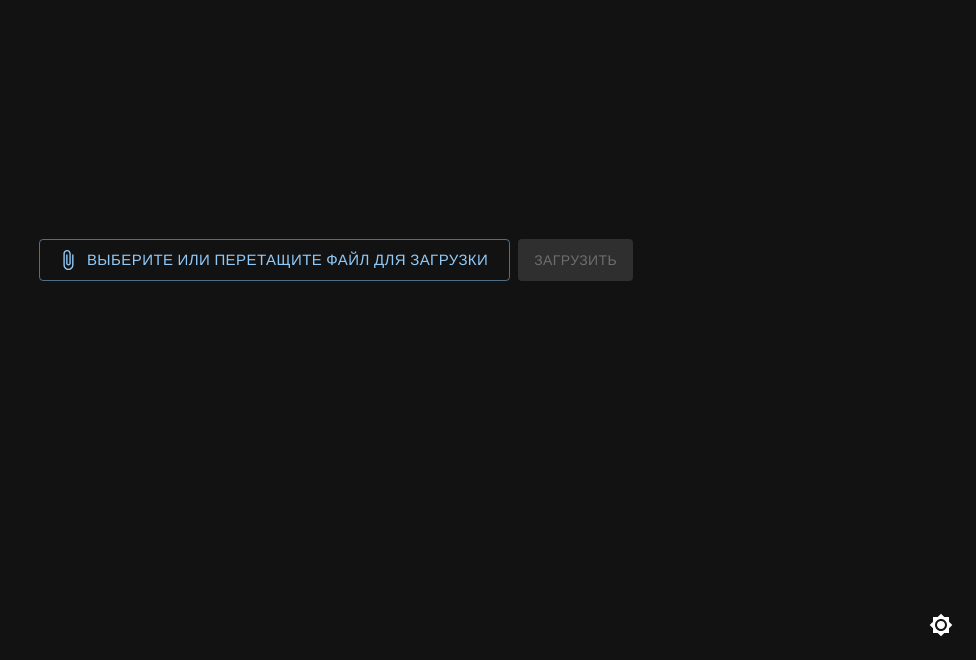
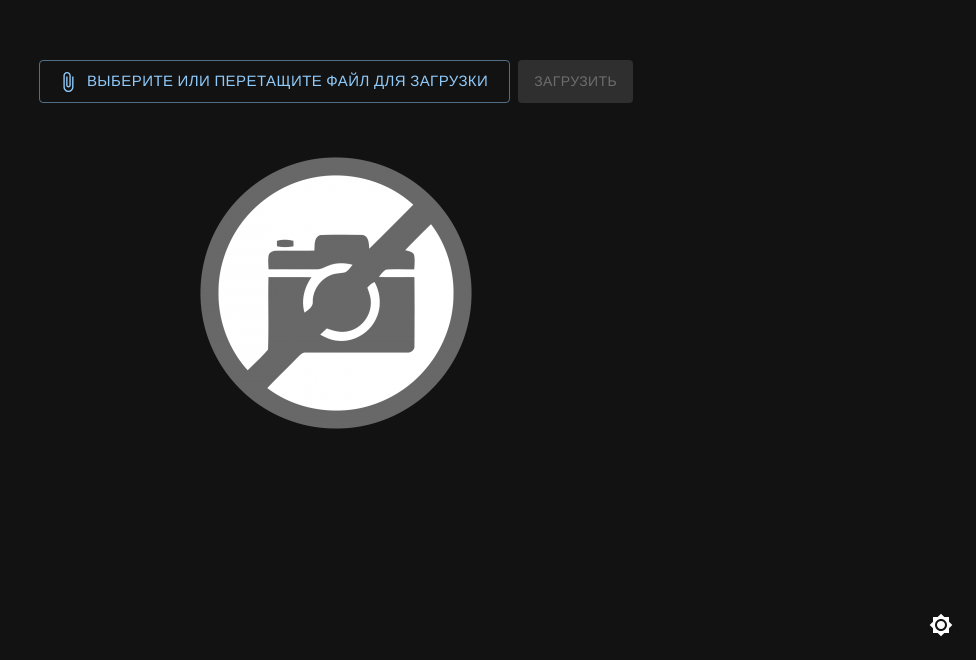
Before and after one commit to TOO-CODEMEN/waste_front, a React (Vite) app: page / in a window 1280 px wide. Shown: the part 140-800 px from the top of the page, without its empty margins (304-1280 px from the left). Built offline with nearby package versions, Linux system fonts and the light colour scheme; a web font is replaced by a local one.

Commit message:
added changes

```diff
--- a/src/App.jsx
+++ b/src/App.jsx
@@ -3,12 +3,32 @@ import Box from '@mui/material/Box'
 import Stack from '@mui/material/Stack'
 import { DragAndDrop } from './Components/DragAndDrop'
 import { UploadInput } from './Components/UploadInput'
-import { useState } from 'react'
+import { useEffect, useState } from 'react'
+import { usePostFileMutation } from './api/file'
+import { dataNames } from './data/data'
+import { Result } from './Components/Result'
 
 function App() {
 	const [file, setFile] = useState(null)
+	const [postFile, { isLoading, data, isError }] = usePostFileMutation()
+	const [image, setImage] = useState()
+
+	const fileReader = new FileReader()
+	fileReader.onloadend = () => {
+		setImage(fileReader.result)
+	}
+
+
+	const onSubmitHandler = async (e) => {
+		e.preventDefault()
+		const form = new FormData()
+		form.append('file', file)
+		await postFile(form)
+		fileReader.readAsDataURL(file)
+	}
 
 	return (
+		<div>
 			<DragAndDrop setFile={setFile}>
 				<Box component='form'>
 					<Stack direction='row' spacing={1}>
@@ -16,13 +36,22 @@ function App() {
 						<Button
 							disabled={file ? false : true}
 							variant='contained'
-						type='submit'
+							onClick={onSubmitHandler}
 						>
 							Загрузить
 						</Button>
 					</Stack>
 				</Box>
+				<Box>
+					<Result
+						isError={isError}
+						isFetching={isLoading}
+						data={data}
+						image={image}
+					/>
+				</Box>
 			</DragAndDrop>
+		</div>
 	)
 }
 
--- a/src/Components/DragAndDrop.jsx
+++ b/src/Components/DragAndDrop.jsx
@@ -33,6 +33,8 @@ export const DragAndDrop = ({ children, setFile }) => {
 				border: highlight && '5px dashed',
 				borderColor: 'primary.main',
 				margin: '20px',
+				display: 'flex',
+				flexDirection: 'column'
 			}}
 			minHeight='calc(100vh - 40px)'
 			display='flex'
--- /dev/null
+++ b/src/Components/Result.jsx
@@ -0,0 +1,29 @@
+import { CircularProgress } from '@mui/material'
+import React from 'react'
+import { dataNames } from '../data/data'
+import photo from '../assets/img/photo.png'
+import s from './styles.module.scss'
+
+export const Result = ({isError, isFetching, data, image}) => {
+	return (
+		<div style={{marginTop: 20}}>
+			{isError ? (
+				<div>Ошибка</div>
+			) : isFetching ? (
+				<CircularProgress />
+			) : data ? (
+				<div>
+                    <div className={s.title}>
+                        Ответ сервера:
+                    </div>
+                    <div className={s.result}>
+                        С точностью <span>{Math.round(data.predictions[0]?.confidence * 100)}%</span> это - <span>{dataNames[data.predictions[0]?.class]}</span>
+                    </div>
+                    <img src={image ? image : photo} />
+                </div>
+			) : (
+				<div><img src={image ? image : photo} /></div>
+			)}
+		</div>
+	)
+}
--- /dev/null
+++ b/src/Components/styles.module.css
@@ -0,0 +1 @@
+.title{font-size:36px;margin-bottom:10px}.result{font-weight:bold}img{border-radius:20px;margin-top:10px}
--- /dev/null
+++ b/src/Components/styles.module.scss
@@ -0,0 +1,13 @@
+.title {
+    font-size: 36px;
+    margin-bottom: 10px;
+}
+
+.result {
+    font-weight: bold;
+}
+
+img {
+    border-radius: 20px;
+    margin-top: 10px;
+}
--- /dev/null
+++ b/src/api/file.js
@@ -0,0 +1,19 @@
+import { createApi, fetchBaseQuery } from '@reduxjs/toolkit/query/react'
+
+export const filesApi = createApi({
+    reducerPath: 'filesApi',
+    baseQuery: fetchBaseQuery({
+        baseUrl: 'http://127.0.0.1:5000',
+    }),
+    endpoints: (builder) => ({
+        postFile: builder.mutation({
+            query: (body) => ({
+                url: '/file',
+                method: 'POST',
+                body
+            })
+        }),
+    }),
+})
+
+export const { usePostFileMutation } = filesApi
--- a/src/data/data.js
+++ b/src/data/data.js
@@ -1,4 +1,4 @@
-export const data = {
+export const dataNames = {
     'tree': 'дерево',
     'priming': 'грунт',
     'brick': 'кирпич',
--- a/src/store/store.js
+++ b/src/store/store.js
@@ -1,8 +1,13 @@
-import { configureStore } from '@reduxjs/toolkit'
+import { configureStore, getDefaultMiddleware } from '@reduxjs/toolkit'
 import appReducer from './appSlice'
+import { filesApi } from '../api/file'
+import { setupListeners } from '@reduxjs/toolkit/query'
 
 export const store = configureStore({
 	reducer: {
 		app: appReducer,
-	},
+		[filesApi.reducerPath]: filesApi.reducer,
+	}, middleware: (getDefaultMiddleware) => getDefaultMiddleware().concat(filesApi.middleware)
 })
+
+setupListeners(store.dispatch)
```
Also changed, not shown: src/assets/img/photo.png (added). Lines whose indentation alone changed are shown as unchanged.
